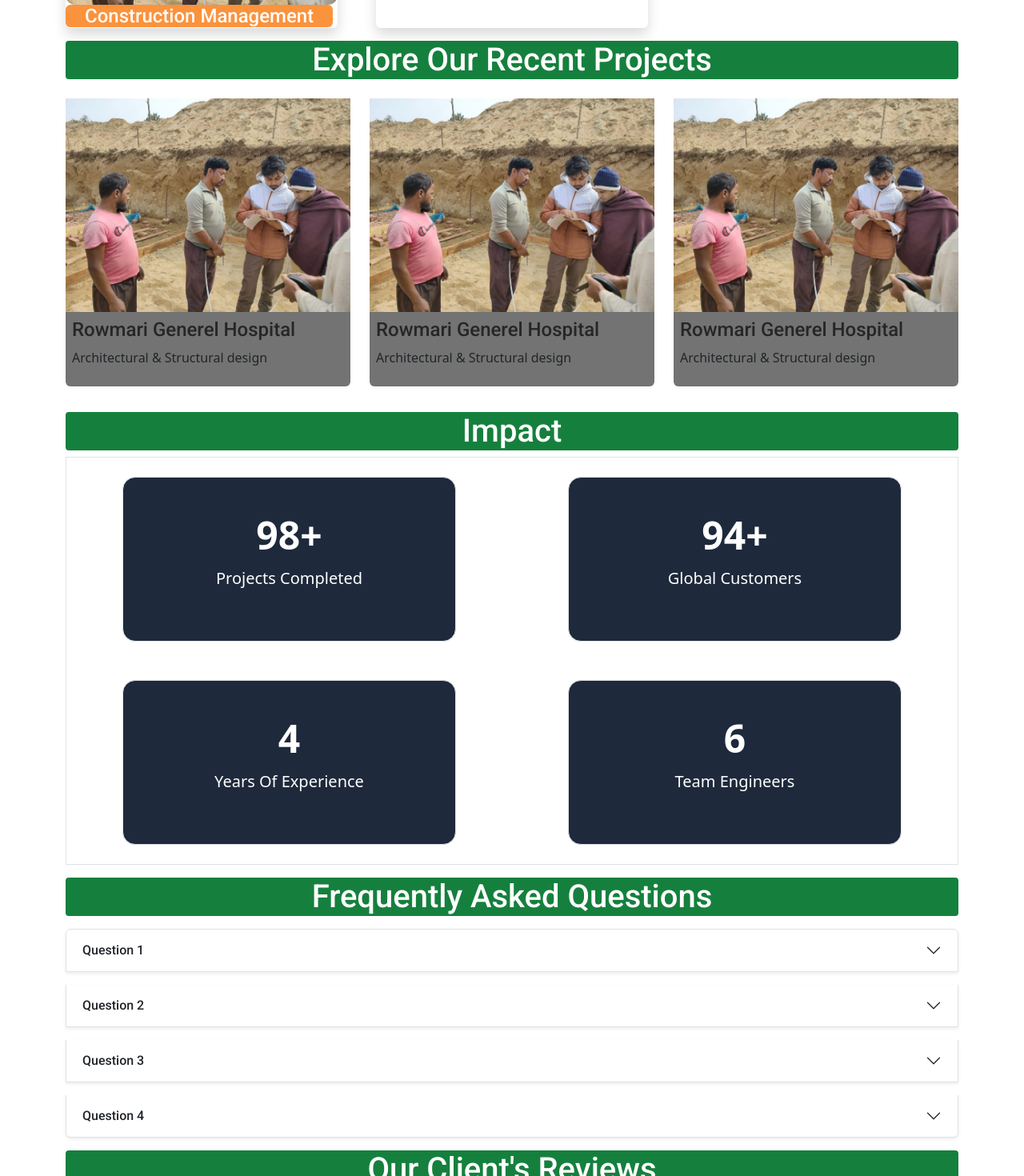
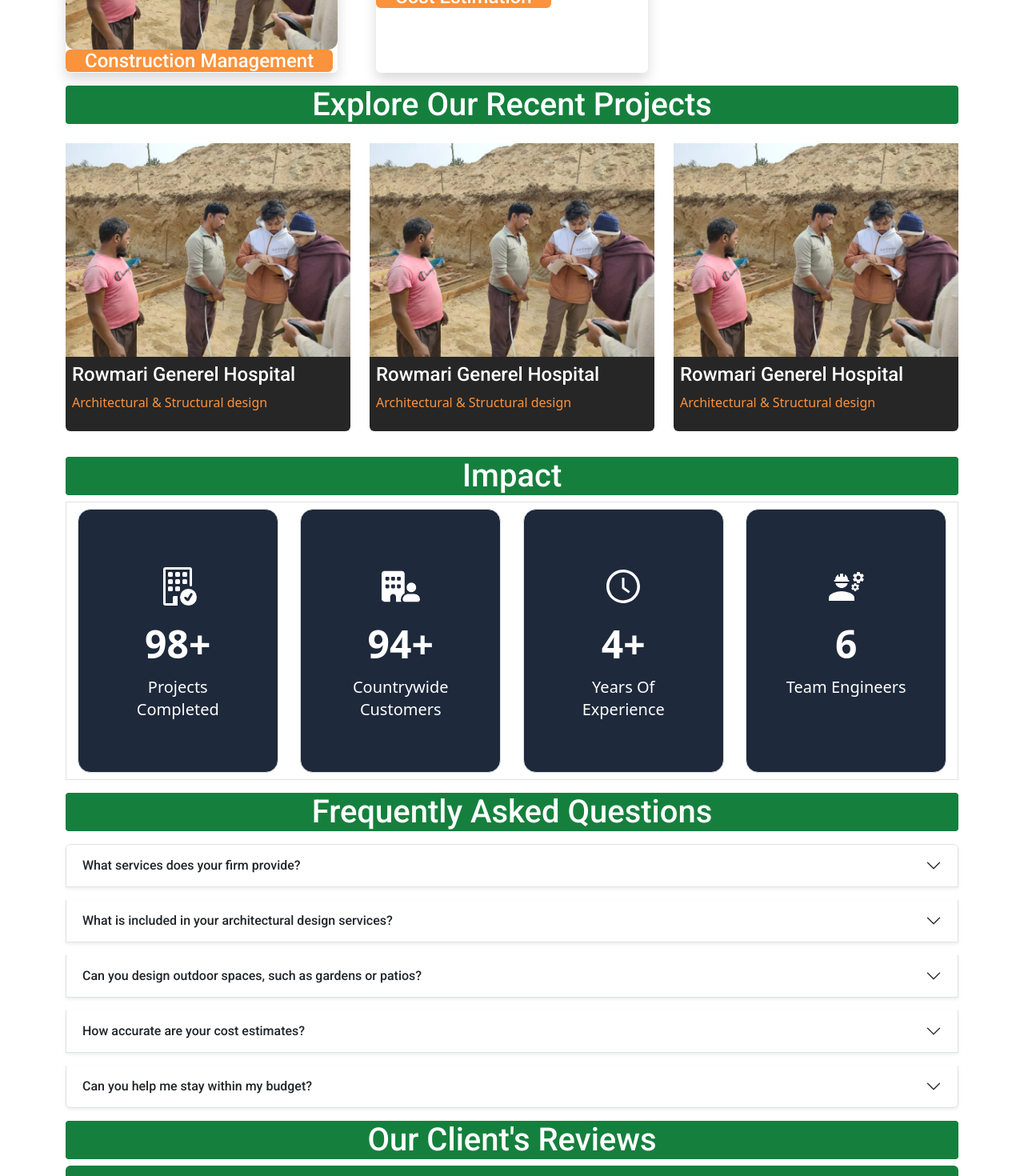
Before and after one commit to ashiful2002/engineershome, a React (Vite) app: page / in a window 1280 px wide. Shown: the part 2520-3990 px from the top of the page at 80% size. Built offline with nearby package versions, Linux system fonts and the light colour scheme.

Commit message:
Added FAQ section

```diff
--- a/src/Components/Carousel.jsx
+++ b/src/Components/Carousel.jsx
@@ -7,7 +7,7 @@ const ACarousel = () => {
     console.log(currentSlide);
   };
   return (
-    <Carousel className="" infinite={true} autoplay>
+    <Carousel className="" infinite={false} autoplay >
       {reviews.map((item) => (
         <div key={item.id}>
           <div className="flex items-center justify-center flex-col text-white">
--- a/src/Constants/Index.js
+++ b/src/Constants/Index.js
@@ -12,8 +12,28 @@ import review1 from "../assets/Reviews/review1.jpg";
 import review2 from "../assets/Reviews/review2.jpg";
 import review3 from "../assets/Reviews/review3.jpg";
 import review4 from "../assets/Reviews/review4.jpg";
-import { FaEnvelope, FaFacebook, FaPhone, FaWhatsapp } from "react-icons/fa";
-import { FaLocationDot } from "react-icons/fa6";
+import {
+  FaCalendarAlt,
+  FaEnvelope,
+  FaFacebook,
+  FaGlobe,
+  FaPhone,
+  FaRProject,
+  FaUser,
+  FaUserCog,
+  FaUsers,
+  FaWhatsapp,
+} from "react-icons/fa";
+import { FaBuildingUser, FaCircleUser, FaLocationDot } from "react-icons/fa6";
+import { FcEngineering } from "react-icons/fc";
+import {
+  AiFillExperiment,
+  AiOutlineClockCircle,
+  AiOutlineProject,
+} from "react-icons/ai";
+import { RiGlobalLine } from "react-icons/ri";
+import { BsBuildingCheck } from "react-icons/bs";
+import { MdEngineering } from "react-icons/md";
 
 export const navItems = [
   {
@@ -148,22 +168,30 @@ export const cardDesc = [
 export const Impacts = [
   {
     id: "1",
+    // icon:BsBuildingCheck ,
+    icon: BsBuildingCheck,
     number: "98+",
     text: "projects completed",
   },
   {
     id: "2",
+    // icon: FaUsers,
+    icon: FaBuildingUser,
     number: "94+",
-    text: "global customers",
+    text: "countrywide customers",
   },
   {
     id: "3",
-    number: "4",
+    icon: AiOutlineClockCircle,
+    // icon:AiFillExperiment,
+    number: "4+",
     text: "years of experience",
   },
   {
     id: "4",
     number: "6",
+    icon: MdEngineering,
+    // icon:MdEngineering ,
     text: "team engineers",
   },
 ];
@@ -223,24 +251,33 @@ export const projects = [
 export const faqs = [
   {
     id: "1",
-    question: "Question 1",
+    question: "What services does your firm provide?",
     anster:
-      "this is a answer 1 around 50 words this is a answer 1 around 50 wordsthis is a answer 1 around 50 words",
+      "We specialize in architectural planning, exterior and interior design, construction management, and cost estimation.",
   },
   {
     id: "2",
-    question: "Question 2",
-    anster: "this is a answer 2 around 50 words",
+    question: "What is included in your architectural design services?",
+    anster:
+      "Our architectural services include conceptual designs, floor plans, 3D visualizations, and detailed technical drawings.",
   },
   {
     id: "3",
-    question: "Question 3",
-    anster: "this is a answer 3 around 50 words",
+    question: "Can you design outdoor spaces, such as gardens or patios?",
+    anster:
+      "Yes, we provide exterior design services for landscaping, patios, facades, and more.",
   },
   {
     id: "4",
-    question: "Question 4",
-    anster: "this is a answer 4 around 50 words",
+    question: "How accurate are your cost estimates?",
+    anster:
+      "We provide highly accurate estimates based on market rates and our extensive experience.",
+  },
+  {
+    id: "5",
+    question: "Can you help me stay within my budget?",
+    anster:
+      "Yes, we work closely with you to optimize designs and materials to meet your budget without compromising quality.",
   },
 ];
 
--- a/src/pages/Home/Section/FAQ.jsx
+++ b/src/pages/Home/Section/FAQ.jsx
@@ -14,8 +14,8 @@ const FAQ = () => {
           {faqs.map((item) => (
 
               <Accordion.Item className="my-3 shadow-sm"  key={item.id} eventKey={item.id}>
-                <Accordion.Header className="capitalize ">{item.question}</Accordion.Header>
-                <Accordion.Body className="capitalize">{item.anster}</Accordion.Body>
+                <Accordion.Header className=" ">{item.question}</Accordion.Header>
+                <Accordion.Body className="">{item.anster}</Accordion.Body>
               </Accordion.Item>
 
           ))}
--- a/src/pages/Home/Section/Impact.jsx
+++ b/src/pages/Home/Section/Impact.jsx
@@ -2,6 +2,7 @@ import React from "react";
 import Section from "../../../Components/Section";
 import PageTitle from "../../../Components/Title/PageTitle";
 import { Impacts } from "../../../Constants/Index";
+import { FaFileImport } from "react-icons/fa";
 
 const Impact = () => {
   return (
@@ -9,14 +10,15 @@ const Impact = () => {
       <PageTitle heading="Impact" />
       <div>
         <div>
-          <div className="border grid grid-cols-1 md:grid-cols-2 ">
-            {Impacts.map((item) => (
+          <div className="border grid grid-cols-1 md:grid-cols-4 ">
+            {Impacts.map(({ id, number, text, icon: Icon }) => (
               <div
-                key={item.id}
-                className="border  w-3/4 mx-auto my-4 bg-slate-800 hover:bg-slate-600 rounded-2xl p-5 text-white  transition-all"
+                key={id}
+                className="border w-[90%] mx-auto my-2 bg-slate-800 hover:bg-slate-600 rounded-2xl p-5 text-white  transition-all"
               >
-                <p className="text-5xl font-bold text-center">{item.number}</p>
-                <p className="text-xl capitalize text-center">{item.text}</p>
+                <Icon className="text-5xl mx-auto my-4" />
+                <p className="text-5xl font-bold text-center">{number}</p>
+                <p className="text-xl capitalize text-center">{text}</p>
               </div>
             ))}
           </div>
--- a/src/pages/Home/Section/Projects.jsx
+++ b/src/pages/Home/Section/Projects.jsx
@@ -9,15 +9,18 @@ const Projects = () => {
       <PageTitle heading="Explore Our Recent Projects" />
       <div>
         <div>
-          <div className="grid grid-cols-1 md:grid-cols-3 gap-4">
+          <div className="grid grid-cols-1 md:grid-cols-3 gap-4 ">
             {projects.map((item) => (
-              <div key={item.id} className="bg-neutral-500 rounded-b-md my-3">
+              <div
+                key={item.id}
+                className="bg-neutral-800 text-white rounded-b-md my-3"
+              >
                 <div>
                   <img src={item.image} alt={item.name} className="" />
                 </div>
                 <div className="p-2 ">
-                  <h4 className="capitalize text-neutral-800">{item.name}</h4>
-                  <p>{item.desc}</p>
+                  <h4 className="capitalize ">{item.name}</h4>
+                  <p className="text-secondary-color">{item.desc}</p>
                 </div>
               </div>
             ))}
--- a/src/pages/Home/Section/Services.jsx
+++ b/src/pages/Home/Section/Services.jsx
@@ -9,9 +9,9 @@ const Services = () => {
       <div id="services">
         <PageTitle heading="Services" />
         <div>
-          <p className="text-xs text-center">
-            Call or visit our office asap Verbal Consultation is totally free...
-          </p>
+          <p className=" text-center">some of our services are here or</p>{" "}
+          <br /> Call or visit our office asap verbal consultation is totally
+          free...
           <div>
             <div className="mx-auto grid grid-cols-1 md:grid-cols-3 gap-5">
               {services.map((item) => (
--- a/src/pages/Home/Section/contact/FormData.jsx
+++ b/src/pages/Home/Section/contact/FormData.jsx
@@ -63,7 +63,7 @@ const FormData = () => {
           />
         </div>
         <div>
-          <Button type="submit">Send Message</Button>
+          <Button className="mt-4" type="submit">Send Message</Button>
         </div>
       </form>
     </div>
```
